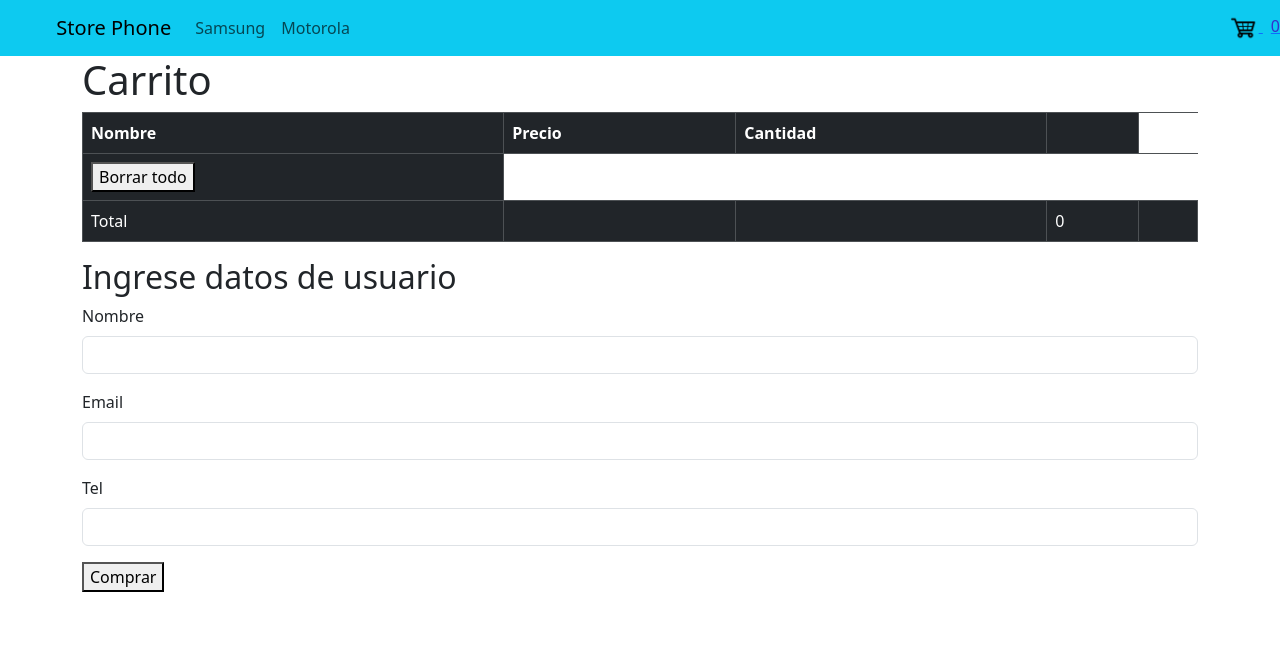
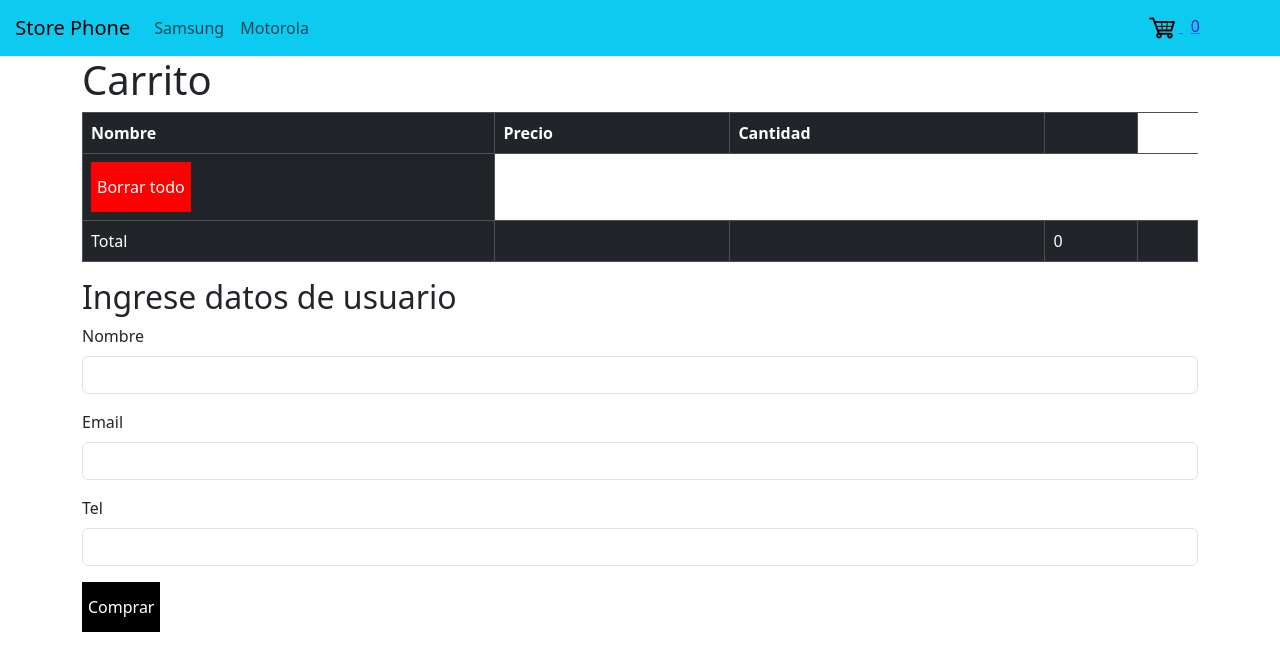
Before and after one commit to josuegrazioso/Pf-React-Grazioso, a React (Create React App) app: page /Cart in a window 1280 px wide. Shown: the top 670 px of the page. Built offline with nearby package versions, Linux system fonts and the light colour scheme.

Commit message:
Grazioso

```diff
--- a/src/App.css
+++ b/src/App.css
@@ -7,13 +7,43 @@ img {
   height: 100px;
 }
  #carrito{
-  height: 30px;
+  height: 32px;
+  width: 32px;
 }
 span {
   padding-left: 0.5rem;
   color: rgb(52, 47, 206);
+  margin-Right: 80px;
 }
 .itemCount span {
  color: black;
  padding: 1rem;
 }
+.botones{
+  height: 50px;
+  background-color: rgb(0, 0, 0);
+  color: white;
+  border: none;
+  transition: 1s;
+}
+.botones:hover{
+  background-color: rgb(0, 255, 55);
+  color: black;
+  border-radius: 15px;
+}
+.botones-borrar{
+  height: 50px;
+  background-color: rgb(255, 0, 0);
+  color: white;
+  border: none;
+  transition: 0.5s;
+}
+.botones-borrar:hover{
+  border-radius: 10px;
+  color: black;
+}
+
+.boton {
+  height: 30px;
+  width: 60px;
+}
--- a/src/componentes/Cart.jsx
+++ b/src/componentes/Cart.jsx
@@ -66,7 +66,7 @@ export const Cart = () => {
               <td>{item.precio} </td>
               <td>{item.quantity} </td>
               <td>
-                <button onClick={() => removeItem(item.id)}>Eliminar</button>
+                <button class="botones-borrar" onClick={() => removeItem(item.id)}>Eliminar</button>
               </td>
             </tr>
           ))}
@@ -74,7 +74,7 @@ export const Cart = () => {
         <tfoot>
           <tr>
             <td>
-              <button onClick={() => clear()}>Borrar todo</button>
+              <button class="botones-borrar" onClick={() => clear()}>Borrar todo</button>
             </td>
           </tr>
           <tr>
@@ -119,7 +119,7 @@ export const Cart = () => {
           />
         </Form.Group>
       </Form>
-      <button onClick={sendOrder}>Comprar</button>
+      <button class="botones" onClick={sendOrder}>Comprar</button>
     </Container>
   );
 };
--- a/src/componentes/Item.jsx
+++ b/src/componentes/Item.jsx
@@ -6,7 +6,7 @@ import Card from 'react-bootstrap/Card';
     export const Item = ({product}) => (
         <Card key={product.id} style={{ width: '20rem' }}>
         <Card.Img
-        style={{height: "180px"}}
+        style={{height: "360px"}}
         variant="top"
         src={product.imagen}
       />
--- a/src/componentes/ItemCount.jsx
+++ b/src/componentes/ItemCount.jsx
@@ -17,9 +17,9 @@ export const ItemCount = ({onAdd,stock}) => {
 
     return (
         <div className="itemCount">
-            <span onClick={handleDecreaseCount}>-</span>
+            <button class="boton"><span onClick={handleDecreaseCount}>-</span></button>
             <span>{count}</span>
-            <span onClick={handleIncreaseCount}>+</span>
+            <button class="boton"><span onClick={handleIncreaseCount}>+</span></button>
             <button onClick={() => onAdd(count)}>Agregar al carrito</button>
         </div>
     );
```
